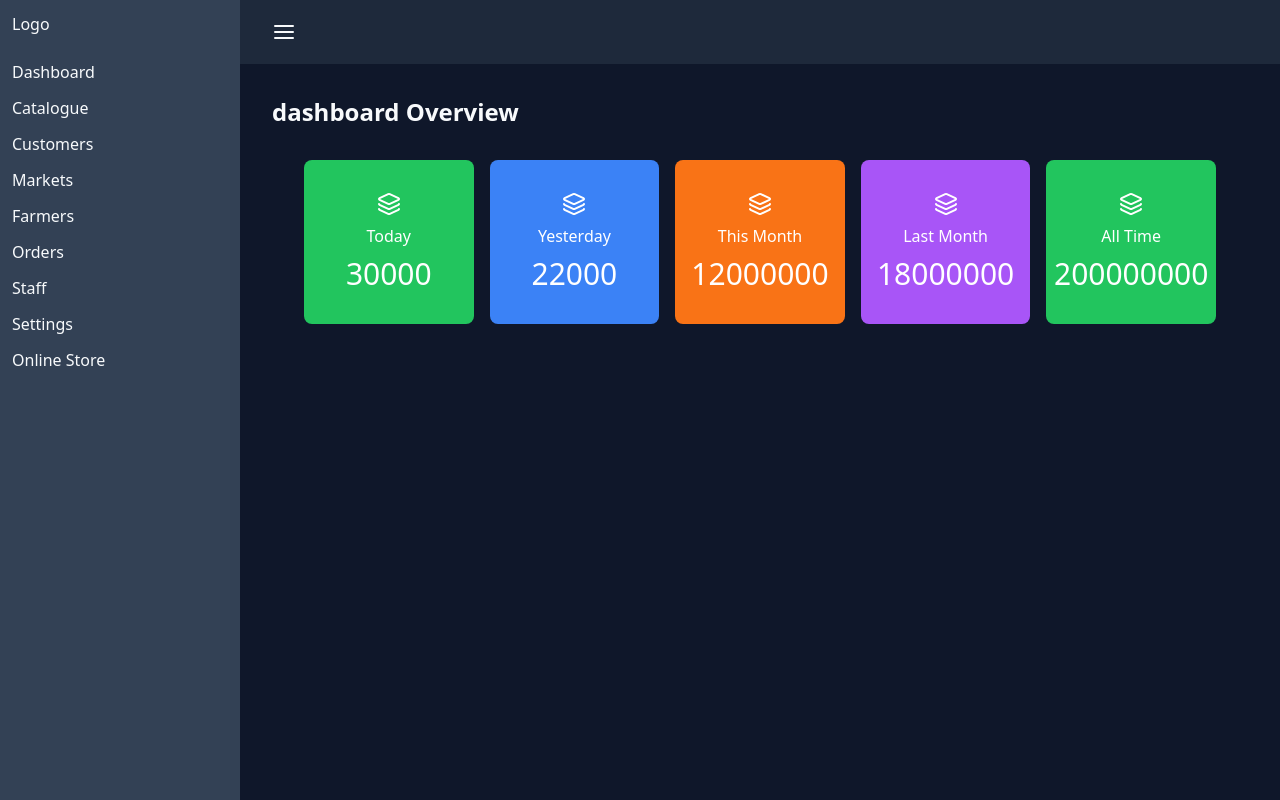
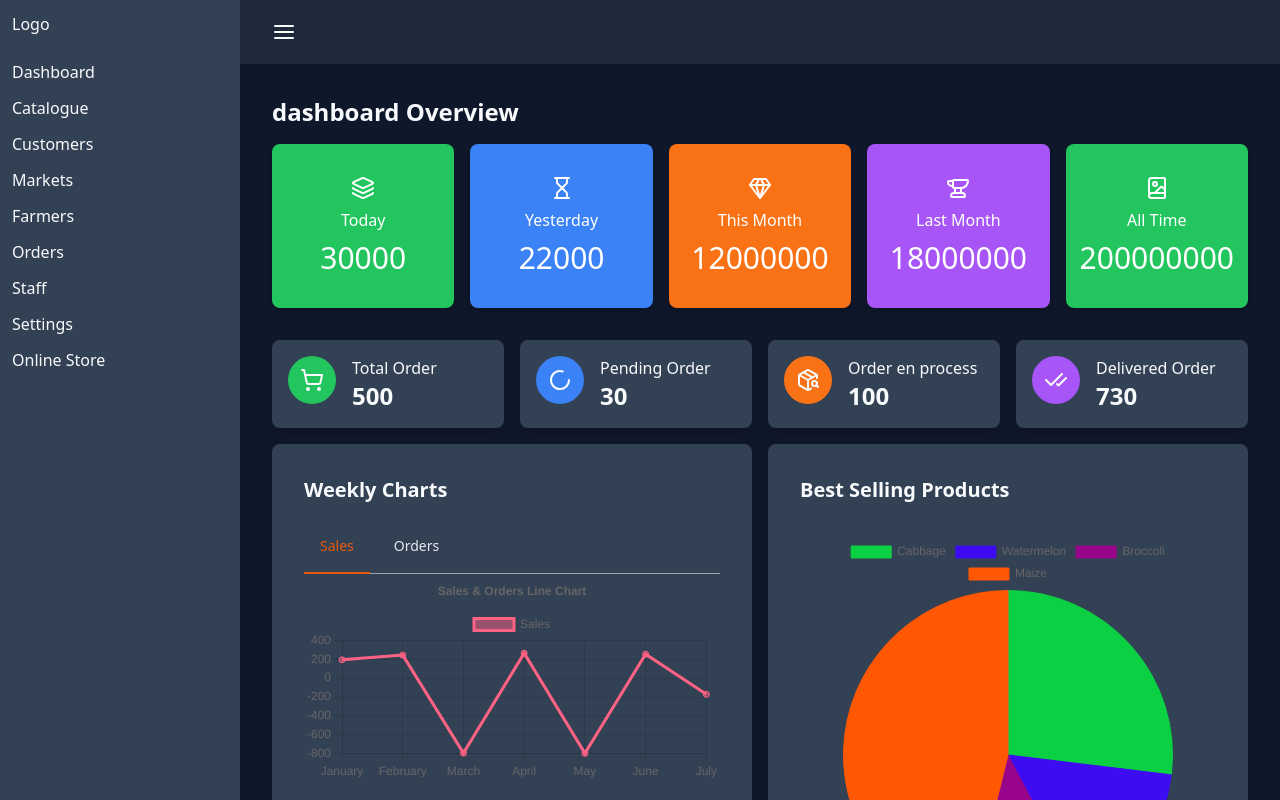
Before and after one commit to yousseflearn/deerit-multivendor-ecomerce, a Next.js app: page /dashboard in a window 1280 px wide. Shown: the top 800 px of the page. Built offline with nearby package versions, Linux system fonts and the light colour scheme.

Commit message:
Creation SmallCards, WeeklyCharts and Best Selling Products using Pie Chart and Line Chart

```diff
--- a/app/(back-office)/dashboard/page.jsx
+++ b/app/(back-office)/dashboard/page.jsx
@@ -1,10 +1,19 @@
+import DashboardCharts from "@/components/backoffice/DashboardCharts";
 import Heading from "@/components/backoffice/Heading";
+import LargeCards from "@/components/backoffice/LargeCards";
+import SmallCards from "@/components/backoffice/SmallCards";
 import React from "react";
 
 export default function page() {
   return (
     <div>
       <Heading title="dashboard Overview" />
+      {/* Large Cards */}
+      <LargeCards />
+      {/* Small Cards */}
+      <SmallCards />
+      {/* Charts */}
+      <DashboardCharts />
     </div>
   );
 }
--- /dev/null
+++ b/components/backoffice/BestSellerProductChart.jsx
@@ -0,0 +1,46 @@
+"use client";
+import React from "react";
+import {
+  Chart as ChartJS,
+  ArcElement,
+  Tooltip,
+  Legend,
+  Colors,
+} from "chart.js";
+import { Pie } from "react-chartjs-2";
+
+ChartJS.register(ArcElement, Tooltip, Legend);
+
+export default function BestSellerProductChart() {
+  const data = {
+    labels: ["Cabbage", "Watermelon", "Broccoli", "Maize"],
+    datasets: [
+      {
+        label: "Best Selling Products",
+        data: [35, 20, 15, 60],
+        backgroundColor: [
+          "rgb(11, 208, 67)",
+          "rgb(62, 12, 242)",
+          "rgb(152, 4, 138)",
+          "rgb(255, 87, 2)",
+        ],
+        borderColor: [
+          "rgb(11, 208, 67)",
+          "rgb(62, 12, 242)",
+          "rgb(152, 4, 138)",
+          "rgb(255, 87, 2)",
+        ],
+        borderWidth: 1,
+      },
+    ],
+  };
+  return (
+    <div className="bg-slate-700 p-8 rounded-lg">
+      <h2 className="text-xl font-bold mb-4">Best Selling Products</h2>
+      {/* Chart */}
+      <div className="p-4">
+        <Pie data={data} />
+      </div>
+    </div>
+  );
+}
--- /dev/null
+++ b/components/backoffice/DashboardCharts.jsx
@@ -0,0 +1,12 @@
+import React from "react";
+import WeeklySalesChart from "./WeeklySalesChart";
+import BestSellerProductChart from "./BestSellerProductChart";
+
+export default function DashboardCharts() {
+  return (
+    <div className="grid grid-cols-1 lg:grid-cols-2 gap-4">
+      <WeeklySalesChart />
+      <BestSellerProductChart />
+    </div>
+  );
+}
--- a/components/backoffice/Heading.jsx
+++ b/components/backoffice/Heading.jsx
@@ -1,11 +1,9 @@
 import React from "react";
-import LargeCards from "./LargeCards";
 
 export default function Heading({ title }) {
   return (
     <div>
       <h2 className=" text-2xl font-semibold text-slate-50">{title}</h2>
-      <LargeCards />
     </div>
   );
 }
--- a/components/backoffice/LargeCard.jsx
+++ b/components/backoffice/LargeCard.jsx
@@ -1,12 +1,12 @@
 import { Layers } from "lucide-react";
 import React from "react";
 
-export default function LargeCard({ period, sales, color }) {
+export default function LargeCard({ period, sales, color, icon }) {
   return (
     <div
-      className={`rounded-lg p-8 gap-2 flex flex-col items-center ${color} text-white`}
+      className={`rounded-lg p-8 gap-2 flex flex-col items-center ${color} shadow-md text-white`}
     >
-      <Layers />
+      {icon}
       <h4>{period}</h4>
       <h2 className="lg:text-3xl text-2xl">{sales}</h2>
     </div>
--- a/components/backoffice/LargeCards.jsx
+++ b/components/backoffice/LargeCards.jsx
@@ -1,5 +1,6 @@
 import React from "react";
 import LargeCard from "./LargeCard";
+import { Layers, Hourglass, BookImage, Gem, Anvil } from "lucide-react";
 
 export default function LargeCards() {
   const orderStatus = [
@@ -7,36 +8,42 @@
       period: "Today",
       sales: 30000.0,
       color: "bg-green-500",
+      icon: <Layers />,
     },
     {
       period: "Yesterday",
       sales: 22000.0,
       color: "bg-blue-500",
+      icon: <Hourglass />,
     },
     {
       period: "This Month",
       sales: 12000000.0,
       color: "bg-orange-500",
+      icon: <Gem />,
     },
     {
       period: "Last Month",
       sales: 18000000.0,
       color: "bg-purple-500",
+      icon: <Anvil />,
     },
     {
       period: "All Time",
       sales: 200000000.0,
       color: "bg-green-500",
+      icon: <BookImage />,
     },
   ];
   return (
-    <div className="grid grid-cols-1 sm:grid-cols-2 md:grid-cols-4 lg:grid-cols-5 gap-4 p-8">
+    <div className="grid grid-cols-1 sm:grid-cols-2 md:grid-cols-4 lg:grid-cols-5 gap-4 py-4">
       {orderStatus.map((item, i) => (
         <LargeCard
           key={i}
           period={item.period}
           sales={item.sales}
           color={item.color}
+          icon={item.icon}
         />
       ))}
     </div>
--- /dev/null
+++ b/components/backoffice/SmallCard.jsx
@@ -0,0 +1,21 @@
+import { ShoppingCart } from "lucide-react";
+import React from "react";
+
+export default function SmallCard({ data }) {
+  const { title, amount, color, icon } = data;
+  return (
+    <div className="rounded-lg shadow-lg bg-slate-700 p-4 ">
+      <div className="flex space-x-4">
+        <div
+          className={`flex justify-center items-center rounded-full ${color} h-12 w-12`}
+        >
+          {icon}
+        </div>
+        <div className="">
+          <p>{title}</p>
+          <h3 className="text-2xl font-bold">{amount}</h3>
+        </div>
+      </div>
+    </div>
+  );
+}
--- /dev/null
+++ b/components/backoffice/SmallCards.jsx
@@ -0,0 +1,45 @@
+import React from "react";
+import {
+  LoaderCircle,
+  ShoppingCart,
+  CheckCheck,
+  PackageSearch,
+} from "lucide-react";
+import SmallCard from "./SmallCard";
+
+export default function SmallCards() {
+  const orderStatus = [
+    {
+      title: "Total Order",
+      amount: 500,
+      color: "bg-green-500",
+      icon: <ShoppingCart />,
+    },
+    {
+      title: "Pending Order",
+      amount: 30,
+      color: "bg-blue-500",
+      icon: <LoaderCircle />,
+    },
+    {
+      title: "Order en process",
+      amount: 100,
+      color: "bg-orange-500",
+      icon: <PackageSearch />,
+    },
+    {
+      title: "Delivered Order",
+      amount: 730,
+      color: "bg-purple-500",
+      icon: <CheckCheck />,
+    },
+  ];
+
+  return (
+    <div className="grid grid-cols-1 sm:grid-cols-2 md:grid-cols-3 lg:grid-cols-4 gap-4 py-4">
+      {orderStatus.map((data, i) => (
+        <SmallCard key={i} data={data} />
+      ))}
+    </div>
+  );
+}
--- /dev/null
+++ b/components/backoffice/WeeklySalesChart.jsx
@@ -0,0 +1,122 @@
+"use client";
+import React, { useState } from "react";
+import {
+  Chart as ChartJS,
+  CategoryScale,
+  LinearScale,
+  PointElement,
+  LineElement,
+  Title,
+  Tooltip,
+  Legend,
+} from "chart.js";
+import { Line } from "react-chartjs-2";
+import faker from "faker";
+
+export default function WeeklySalesChart() {
+  ChartJS.register(
+    CategoryScale,
+    LinearScale,
+    PointElement,
+    LineElement,
+    Title,
+    Tooltip,
+    Legend
+  );
+  const options = {
+    responsive: true,
+    plugins: {
+      legend: {
+        position: "top",
+      },
+      title: {
+        display: true,
+        text: "Sales & Orders Line Chart",
+      },
+    },
+  };
+  const labels = [
+    "January",
+    "February",
+    "March",
+    "April",
+    "May",
+    "June",
+    "July",
+  ];
+
+  const tabs = [
+    {
+      title: "Sales",
+      type: "sales",
+      data: {
+        labels,
+        datasets: [
+          {
+            label: "Sales",
+            data: labels.map(() =>
+              faker.datatype.number({ min: -1000, max: 1000 })
+            ),
+            borderColor: "rgb(255, 99, 132)",
+            backgroundColor: "rgba(255, 99, 132, 0.5)",
+            textColor: "rgb(255, 99, 132)",
+          },
+        ],
+      },
+    },
+    {
+      title: "Orders",
+      type: "orders",
+      data: {
+        labels,
+        datasets: [
+          {
+            label: "Orders",
+            data: labels.map(() =>
+              faker.datatype.number({ min: -1000, max: 1000 })
+            ),
+            borderColor: "rgb(11, 208, 67)",
+            backgroundColor: "rgba(11, 208, 67, 0.5)",
+          },
+        ],
+      },
+    },
+  ];
+  const [chartToDisplay, setChartToDisplay] = useState(tabs[0].type);
+
+  return (
+    <div className="bg-slate-700 p-8 rounded-lg">
+      <h2 className="text-xl font-bold mb-4">Weekly Charts</h2>
+      {/* Tabs */}
+
+      <div className="text-sm font-medium text-center text-gray-200 border-b border-gray-400 dark:text-gray-400 dark:border-gray-700">
+        <ul className="flex flex-wrap -mb-px">
+          {tabs.map((tab, i) => {
+            return (
+              <li className="me-2" key={i}>
+                <button
+                  onClick={() => setChartToDisplay(tab.type)}
+                  className={
+                    chartToDisplay === tab.type
+                      ? "inline-block p-4 text-orange-600 border-b-2 border-orange-600 rounded-t-lg active dark:text-orange-500 dark:border-orange-500"
+                      : "inline-block p-4 border-b-2 border-transparent rounded-t-lg hover:text-gray-300 hover:border-gray-100 dark:hover:text-gray-100"
+                  }
+                >
+                  {tab.title}
+                </button>
+              </li>
+            );
+          })}
+        </ul>
+      </div>
+
+      {/* Content to display */}
+      {tabs.map((tab, i) => {
+        if (chartToDisplay === tab.type) {
+          return <Line options={options} data={tab.data} key={i} />;
+        }
+        return null;
+      })}
+    </div>
+  );
+}
--- a/package.json
+++ b/package.json
@@ -9,14 +9,18 @@
     "lint": "next lint"
   },
   "dependencies": {
+    "chart.js": "^4.4.8",
+    "faker": "^5.5.3",
     "lucide-react": "^0.476.0",
     "next": "15.1.7",
     "react": "^19.0.0",
+    "react-chartjs-2": "^5.3.0",
     "react-dom": "^19.0.0",
     "sass": "^1.85.0"
   },
   "devDependencies": {
     "@eslint/eslintrc": "^3",
+    "@types/faker": "^6.6.8",
     "eslint": "^9",
     "eslint-config-next": "15.1.7",
     "postcss": "^8",
```
Also changed, not shown: 1 other file (tests, documents, lock files or other folders).
